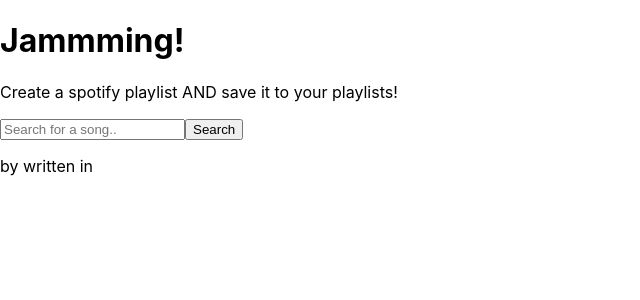
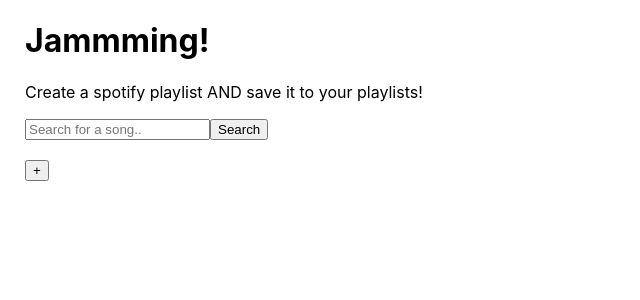
Before and after one commit to EspJav/jammming, a React (Create React App) app: page / in a window 1280 px wide. Shown: the top 300 px of the page, without its empty margins (0-640 px from the left). Built offline with nearby package versions, Linux system fonts and the light colour scheme.

Commit message:
Finalize functionality for search results

```diff
--- a/src/App.js
+++ b/src/App.js
@@ -11,11 +11,14 @@
 
 function App() {
   //Functionality of search bar
-  const [searchValue, setSearchValue] = useState('');
+  const [searchValue, setSearchValue] = useState('Earth Wind and fire');
 
   const handleSearchValueChange = (e) => {
     setSearchValue(e.target.value);
   };
+
+  //handle options on search results
+  const [tracks, setTracks]  = useState([{name:'', artist: '', album: ''}]);
   const handleSearchSubmit = (e) => {
     e.preventDefault();
     fetchData(searchValue).then((response) => {
@@ -23,15 +26,10 @@
     });
    };
 
-  //set state of search results
-  const [tracks, setTracks]  = useState([{name:'', artist: '', album: ''}]);
-
-
-
 
   return (
     <>
-      <div>
+      <div style={{textAlign: 'left', marginLeft: 25}}>
         <h1>Jammming!</h1>
         <p>Create a spotify playlist AND save it to your playlists!</p>
         <SearchBar handleSearchValueChange={handleSearchValueChange} handleSearchSubmit={handleSearchSubmit}/>
--- a/src/components/SearchResults.js
+++ b/src/components/SearchResults.js
@@ -3,10 +3,14 @@
 function SearchResults({tracks}) {
     return(
         <div>
-    {tracks.map(({name, album, artist}) => {
-        return <Track name={name} album={album} artist={artist} />
-    })}
-    </div>
+            {tracks.map(({name, album, artist},index) => {
+            return (
+                <>
+                    <Track  key={index} name={name} album={album} artist={artist} />
+                </>
+            )
+        })}
+        </div>
     )
 };
 
--- a/src/components/Track.js
+++ b/src/components/Track.js
@@ -2,7 +2,18 @@
 
 function Track({name, artist, album}) {
     //console.log(`${name}`);
-    return <p>{name} by {artist} written in {album} </p>
+    return (
+        <>
+        <div>
+            <div>
+                <h3>{name}</h3>
+                <p>{artist}</p>
+                <p>{album}</p>
+            </div>
+            <button>+</button>
+        </div>
+    </>
+    )
 };
 
 export default Track;
```
Also changed, not shown: src/stylesheets/track.js (added, +8 -0 lines), src/components/Tracklist.js (line endings or trailing spaces).
